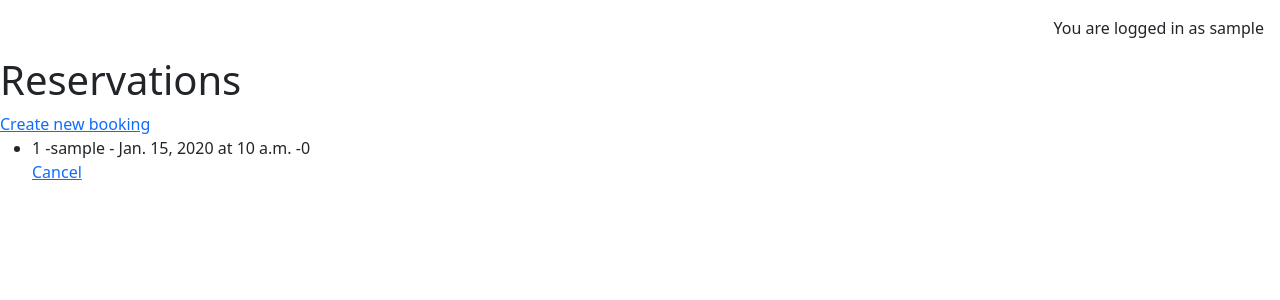
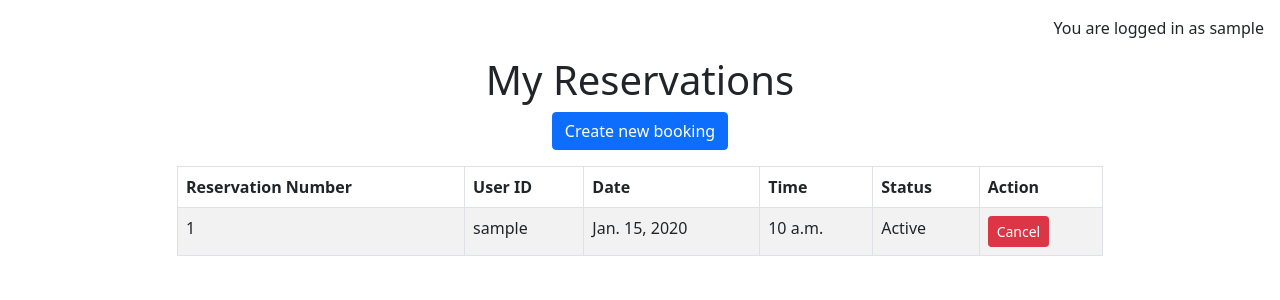
Before and after one commit to TrisPatt/Big-Ts-Chophouse, a Django app: page /reservation/ in a window 1280 px wide. Shown: the part 56-356 px from the top of the page. Run offline with Django 4.2, Linux system fonts and the light colour scheme; a user stored in the database is signed in; tables that the repository leaves empty hold one stand-in row (values such as "Sample post").

Commit message:
add basic styling to reservation_form/ reservation_list and cancel_reservation.html

```diff
--- a/reservation/templates/reservation/reservation_list.html
+++ b/reservation/templates/reservation/reservation_list.html
@@ -2,17 +2,51 @@
 
 
 {% block content %}
-    <h1>Reservations</h1>
-    <a href="{% url 'reservation_create' %}">Create new booking</a>
-    <ul>
-        {% for reservation in reservations %}
-            <li>{{ reservation.reservation_number }} -{{ reservation.user_id }} - {{ reservation.date }} at {{ reservation.time }} -{{ reservation.reservation_status }} </li>
-            {% if reservation.reservation_status == 1 %}
-                <span style="color: red;">This reservation has been cancelled</span>
-            {% else %}
-                <a href="{% url 'cancel_reservation' reservation.reservation_number %}">Cancel</a>
-            {% endif %}
-        {% endfor %}
+<div class="container">
+    <h1 class="text-center">My Reservations</h1>
+    <div class="text-center mb-3">
+        <a href="{% url 'reservation_create' %}" class="btn btn-primary">Create new booking</a>
+    </div>
 
-    </ul>
+    <div class="row justify-content-center">
+        <div class="col-lg-10 col-md-12">
+            <table class="table table-striped table-bordered">
+                <thead>
+                    <tr>
+                        <th style="white-space: nowrap;">Reservation Number</th>
+                        <th>User ID</th>
+                        <th>Date</th>
+                        <th>Time</th>
+                        <th>Status</th>
+                        <th>Action</th>
+                    </tr>
+                </thead>
+                <tbody>
+                    {% for reservation in reservations %}
+                        <tr>
+                            <td style="white-space: nowrap;">{{ reservation.reservation_number }}</td>
+                            <td>{{ reservation.user_id }}</td>
+                            <td>{{ reservation.date }}</td>
+                            <td>{{ reservation.time }}</td>
+                            <td>
+                                {% if reservation.reservation_status == 1 %}
+                                    <span style="color: red;">Cancelled</span>
+                                {% else %}
+                                    <span>Active</span>
+                                {% endif %}
+                            </td>
+                            <td>
+                                {% if reservation.reservation_status != 1 %}
+                                    <a href="{% url 'cancel_reservation' reservation.reservation_number %}" class="btn btn-danger btn-sm">Cancel</a>
+                                {% else %}
+                                    N/A
+                                {% endif %}
+                            </td>
+                        </tr>
+                    {% endfor %}
+                </tbody>
+            </table>
+        </div>
+    </div>
+</div>
 {% endblock %}
```
Also changed, not shown: reservation/forms.py (+0 -18 lines), reservation/templates/reservation/cancel_reservation.html (+15 -7 lines), reservation/templates/reservation/reservation_form.html (+13 -6 lines).
